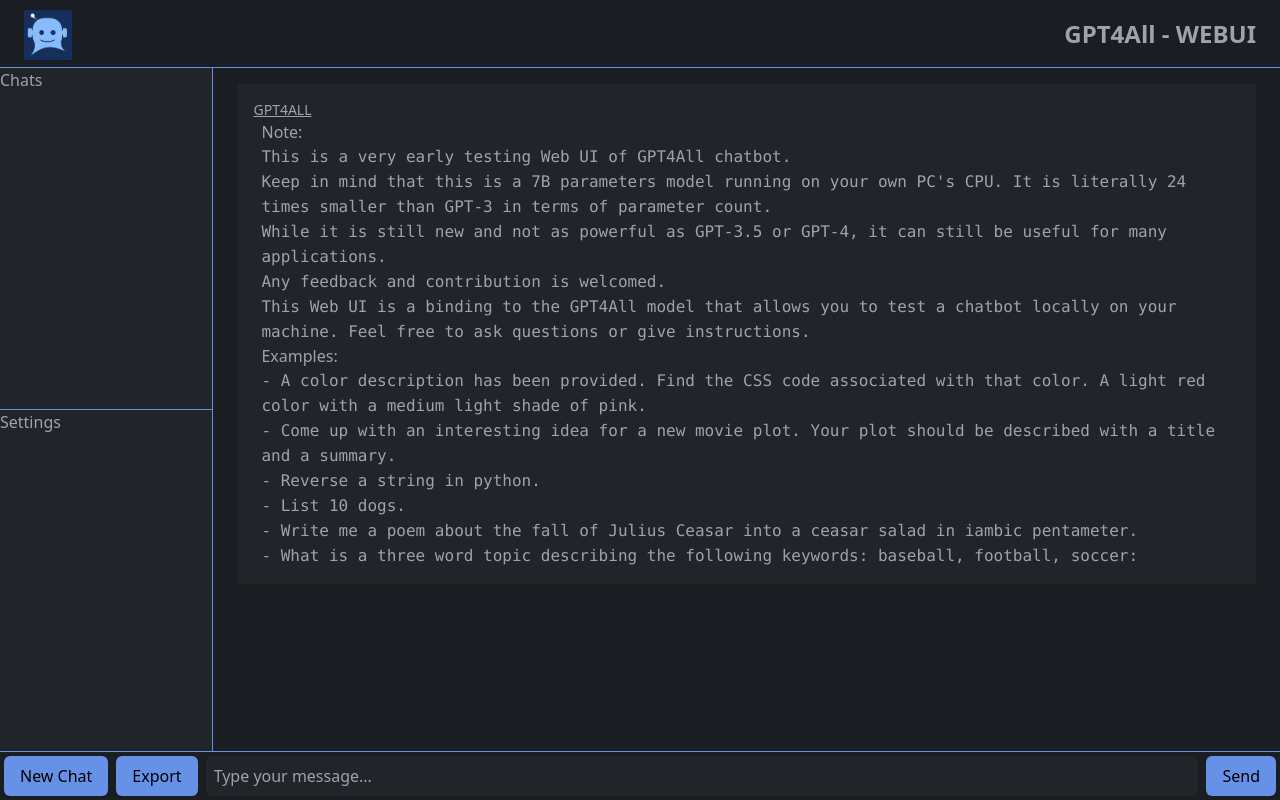
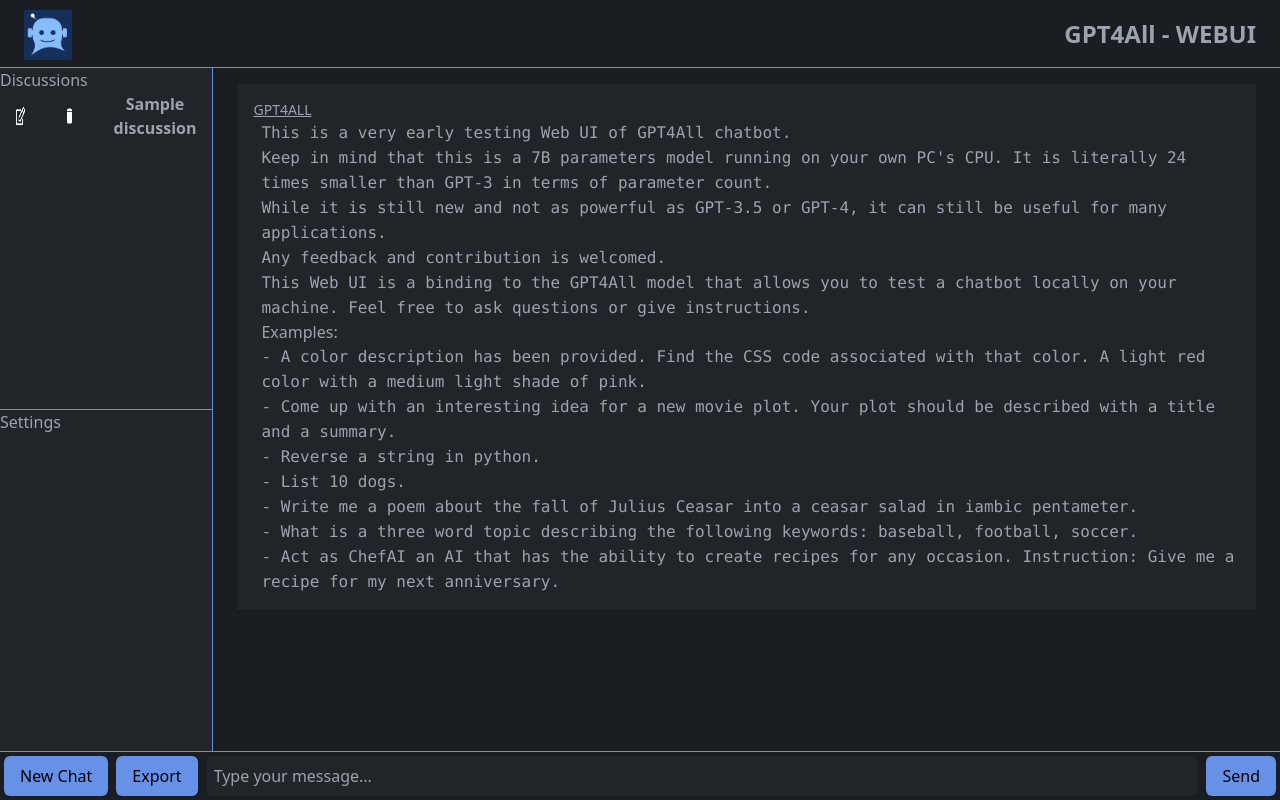
Before and after one commit to ParisNeo/Gpt4All-webui, a Flask app: page / in a window 1280 px wide. Run offline with Flask 3, Linux system fonts and the light colour scheme; tables that the repository leaves empty hold one stand-in row (values such as "Sample post").

Commit message:
first steps towards messages history

```diff
--- a/app.py
+++ b/app.py
@@ -31,11 +31,36 @@ class Discussion:
             conn.commit()
         return Discussion(discussion_id, db_path)
 
+    @staticmethod
+    def get_discussion(db_path='database.db', id=0):
+        return Discussion(id, db_path)
+
     def add_message(self, sender, content):
         with sqlite3.connect(self.db_path) as conn:
             cur = conn.cursor()
             cur.execute('INSERT INTO message (sender, content, discussion_id) VALUES (?, ?, ?)',
                          (sender, content, self.discussion_id))
+            conn.commit()
+    @staticmethod
+    def get_discussions(db_path):
+        with sqlite3.connect(db_path) as conn:
+            cursor = conn.cursor()
+            cursor.execute('SELECT * FROM discussion')
+            rows = cursor.fetchall()
+        return [{'id': row[0], 'title': row[1]} for row in rows]
+
+    @staticmethod
+    def rename(db_path, discussion_id, title):
+        with sqlite3.connect(db_path) as conn:
+            cursor = conn.cursor()
+            cursor.execute('UPDATE discussion SET title=? WHERE id=?', (title, discussion_id))
+            conn.commit()
+
+    def delete_discussion(self):
+        with sqlite3.connect(self.db_path) as conn:
+            cur = conn.cursor()
+            cur.execute('DELETE FROM message WHERE discussion_id=?', (self.discussion_id,))
+            cur.execute('DELETE FROM discussion WHERE id=?', (self.discussion_id,))
             conn.commit()
 
     def get_messages(self):
@@ -101,7 +126,7 @@ print("Ok")
 
 
 
-app = Flask("GPT4All-WebUI")
+app = Flask("GPT4All-WebUI", static_url_path='/static', static_folder='static')
 class Gpt4AllWebUI():
     def __init__(self, chatbot_bindings, app, db_path='database.db') -> None:
         self.current_discussion = None
@@ -114,6 +139,12 @@ class Gpt4AllWebUI():
         self.add_endpoint('/export', 'export', self.export, methods=['GET'])
         self.add_endpoint('/new_discussion', 'new_discussion', self.new_discussion, methods=['GET'])
         self.add_endpoint('/bot', 'bot', self.bot, methods=['POST'])
+        self.add_endpoint('/discussions', 'discussions', self.discussions, methods=['GET'])
+        self.add_endpoint('/rename', 'rename', self.rename, methods=['POST'])
+        self.add_endpoint('/get_messages', 'get_messages', self.get_messages, methods=['POST'])
+        self.add_endpoint('/delete_discussion', 'delete_discussion', self.delete_discussion, methods=['POST'])
+
+
         # Chatbot conditionning
         # response = self.chatbot_bindings.prompt("This is a discussion between A user and an AI. AI responds to user questions in a helpful manner. AI is not allowed to lie or deceive. AI welcomes the user\n### Response:")
         # print(response)
@@ -195,7 +226,7 @@ class Gpt4AllWebUI():
                 return "\n".join(bot_says)
     def bot(self):
         self.stop=True
-        with sqlite3.connect('database.db') as conn:
+        with sqlite3.connect(self.db_path) as conn:
             try:
                 if self.current_discussion is None or not last_discussion_has_messages():
                     self.current_discussion=Discussion.create_discussion(self.db_path)
@@ -218,6 +249,40 @@ class Gpt4AllWebUI():
                 print(ex)
                 msg = traceback.print_exc()
                 return "<b style='color:red;'>Exception :<b>"+str(ex)+"<br>"+traceback.format_exc()+"<br>Please report exception"
+
+    def discussions(self):
+        try:
+            discussions = Discussion.get_discussions(self.db_path)
+            return jsonify(discussions)
+        except Exception as ex:
+            print(ex)
+            msg = traceback.print_exc()
+            return "<b style='color:red;'>Exception :<b>"+str(ex)+"<br>"+traceback.format_exc()+"<br>Please report exception"
+
+    def rename(self):
+        data = request.get_json()
+        id = data['id']
+        title = data['title']
+        Discussion.rename(self.db_path, id, title)
+        return "renamed successfully"
+
+    def get_messages(self):
+        data = request.get_json()
+        id = data['id']
+        self.current_discussion = Discussion(id,self.db_path)
+        messages = self.current_discussion.get_messages()
+        return jsonify({"messages":messages})
+
+
+    def delete_discussion(self):
+        data = request.get_json()
+        id = data['id']
+        self.current_discussion = Discussion(id, self.db_path)
+        self.current_discussion.delete_discussion()
+        self.current_discussion = None
+        return jsonify({})
+
+
     def new_discussion(self):
         self.chatbot_bindings.close()
         self.chatbot_bindings.open()
--- a/static/css/chat.css
+++ b/static/css/chat.css
@@ -761,7 +761,7 @@ video {
   position: absolute;
   left: 8px;
   width: 8px;
-  background: #000;
+  background: #fff;
   animation: lds-facebook 1.2s cubic-bezier(0, 0.5, 0.5, 1) infinite;
 }
 .lds-facebook div:nth-child(1) {
--- a/static/js/chat.js
+++ b/static/js/chat.js
@@ -186,6 +186,7 @@ link.click();
 
 
 const newDiscussionBtn = document.querySelector('#new-discussion-btn');
+
 newDiscussionBtn.addEventListener('click', () => {
   const discussionName = prompt('Enter a name for the new discussion:');
   if (discussionName) {
@@ -209,23 +210,257 @@ newDiscussionBtn.addEventListener('click', () => {
   }
 });
 
+// Populate discussions list
+const discussionsList = document.querySelector('#discussions-list');
+fetch('/discussions')
+  .then(response => response.json())
+  .then(discussions => {
+    discussions.forEach(discussion => {
+      const buttonWrapper = document.createElement('div');
+      buttonWrapper.classList.add('flex', 'space-x-2', 'mt-2');
+
+      const renameButton = document.createElement('button');
+      renameButton.classList.add('bg-green-500', 'hover:bg-green-700', 'text-white', 'font-bold', 'py-2', 'px-4', 'rounded');
+      const renameImg = document.createElement('img');
+      renameImg.src = "/static/images/edit_discussion.png";
+      renameImg.style.width='20px'
+      renameImg.style.height='20px'
+      renameButton.appendChild(renameImg);
+
+      //renameButton.style.backgroundImage = "/rename_discussion.svg"; //.textContent = 'Rename';
+      renameButton.addEventListener('click', () => {
+        const dialog = document.createElement('dialog');
+        dialog.classList.add('bg-white', 'rounded', 'p-4');
+
+        const inputLabel = document.createElement('label');
+        inputLabel.textContent = 'New name: ';
+        const inputField = document.createElement('input');
+        inputField.classList.add('border', 'border-gray-400', 'rounded', 'py-1', 'px-2');
+        inputField.setAttribute('type', 'text');
+        inputField.setAttribute('name', 'title');
+        inputField.setAttribute('value', discussion.title);
+        inputLabel.appendChild(inputField);
+        dialog.appendChild(inputLabel);
+
+        const cancelButton = document.createElement('button');
+        cancelButton.textContent = 'Cancel';
+        cancelButton.addEventListener('click', () => {
+          dialog.close();
+        });
+
+        const renameConfirmButton = document.createElement('button');
+        renameConfirmButton.classList.add('bg-green-500', 'hover:bg-green-700', 'text-white', 'font-bold', 'py-2', 'px-4', 'rounded', 'ml-2');
+        renameConfirmButton.textContent = 'Rename';
+        renameConfirmButton.addEventListener('click', () => {
+          const newTitle = inputField.value;
+          if (newTitle === '') {
+            alert('New name cannot be empty');
+          } else {
+            fetch('/rename', {
+              method: 'POST',
+              headers: {
+                'Content-Type': 'application/json'
+              },
+              body: JSON.stringify({ id: discussion.id, title: newTitle })
+            })
+            .then(response => {
+              if (response.ok) {
+                discussion.title = newTitle;
+                discussionButton.textContent = newTitle;
+                dialog.close();
+              } else {
+                alert('Failed to rename discussion');
+              }
+            })
+            .catch(error => {
+              console.error('Failed to rename discussion:', error);
+              alert('Failed to rename discussion');
+            });
+          }
+        });
+
+        dialog.appendChild(cancelButton);
+        dialog.appendChild(renameConfirmButton);
+        document.body.appendChild(dialog);
+        dialog.showModal();
+      });
+      const deleteButton = document.createElement('button');
+      deleteButton.classList.add('bg-green-500', 'hover:bg-green-700', 'text-white', 'font-bold', 'py-2', 'px-4', 'rounded');
+      const deleteImg = document.createElement('img');
+      deleteImg.src = "/static/images/delete_discussion.png";
+      deleteImg.style.width='20px'
+      deleteImg.style.height='20px'
+
+      deleteButton.addEventListener('click', () => {
+        fetch('/delete_discussion', {
+            method: 'POST',
+            headers: {
+              'Content-Type': 'application/json'
+            },
+            body: JSON.stringify({ id: discussion.id})
+          })
+          .then(response => {
+            if (response.ok) {
+                buttonWrapper.parentElement.remove();
+            } else {
+              alert('Failed to delete discussion');
+            }
+          })
+          .catch(error => {
+            console.error('Failed to delete discussion:', error);
+            alert('Failed to delete discussion');
+          });
+
+      });
+
+      deleteButton.appendChild(deleteImg);
+      deleteButton.addEventListener('click', () => {
+
+      });
+
+      const discussionButton = document.createElement('button');
+      discussionButton.classList.add('bg-blue-500', 'hover:bg-blue-700', 'text-white', 'font-bold', 'py-2', 'px-4', 'rounded');
+      discussionButton.textContent = discussion.title;
+      discussionButton.addEventListener('click', () => {
+        // send query with discussion id to reveal discussion messages
+        fetch('/get_messages', {
+            method: 'POST',
+            headers: {
+              'Content-Type': 'application/json'
+            },
+            body: JSON.stringify({ id: discussion.id })
+          })
+          .then(response => {
+            if (response.ok) {
+                var container = document.getElementById("chat-window");
+                container.innerHTML = "";
+                response.json().then(messages => {
+                    messages.forEach(message => {
+                        addUserMessage(message.sender, message.content);
+                    });
+                });
+            } else {
+              alert('Failed to querry the discussion');
+            }
+          })
+          .catch(error => {
+            console.error('Failed to rename discussion:', error);
+            alert('Failed to rename discussion');
+          });
+        console.log(`Showing messages for discussion ${discussion.id}`);
+      });
 
 
-function add_collapsible_div(text, id){
-    output = `
-    <div class="collapsible">
-    <div class="collapsible-header" click=uncollapse('${id}')>
-      <h3 style='text-decoration: underline;' >Click to Expand/Collapse</h3>
-    </div>
-    <div id="${id}" class="collapsible-content">
-      <p>${text}</p>
-    </div>
-  </div>`;
-  return output
-}
+      buttonWrapper.appendChild(renameButton);
+      buttonWrapper.appendChild(deleteButton);
+      buttonWrapper.appendChild(discussionButton);
+      discussionsList.appendChild(buttonWrapper);
+    });
+})
+.catch(error => {
+console.error('Failed to get discussions:', error);
+alert('Failed to get discussions');
+});
 
-welcome_message = `
-Note:</b><br>
+
+
+
+
+
+
+function add_collapsible_div(discussion_title, text, id) {
+    // Create the outer box element
+    const box = document.createElement('div');
+    box.classList.add('bg-gray-100', 'rounded-lg', 'p-4');
+
+    // Create the title element
+    const title = document.createElement('h2');
+    title.classList.add('text-lg', 'font-medium');
+    title.textContent = discussion_title;
+
+    // Create the toggle button element
+    const toggleBtn = document.createElement('button');
+    toggleBtn.classList.add('focus:outline-none');
+    toggleBtn.id = `${id}-toggle-btn`;
+
+    // Create the expand icon element
+    const expandIcon = document.createElement('path');
+    expandIcon.id = `${id}-expand-icon`;
+    expandIcon.setAttribute('d', 'M5 5h10v10H5z');
+
+    // Create the collapse icon element
+    const collapseIcon = document.createElement('path');
+    collapseIcon.id = `${id}-collapse-icon`;
+    collapseIcon.setAttribute('d', 'M7 10h6');
+
+    // Add the icons to the toggle button element
+    toggleBtn.appendChild(expandIcon);
+    toggleBtn.appendChild(collapseIcon);
+
+    // Create the content element
+    const content = document.createElement('div');
+    content.id = `${id}-box-content`;
+    content.classList.add('mt-4');
+    content.textContent = text;
+    // Add the title, toggle button, and content to the box element
+    // Create the title and toggle button container element
+    const titleToggleContainer = document.createElement('div');
+    titleToggleContainer.classList.add('flex', 'justify-between', 'items-center');
+
+    // Add the title and toggle button to the container element
+    titleToggleContainer.appendChild(title);
+    titleToggleContainer.appendChild(toggleBtn);
+
+    // Add the container element to the box element
+    box.appendChild(titleToggleContainer);
+    box.appendChild(content);
+
+    // Add the box to the document
+    document.body.appendChild(box);
+
+    // Add the CSS styles to the head of the document
+    const css = `
+      #${id}-box-content {
+        max-height: 0;
+        overflow: hidden;
+        transition: max-height 0.2s ease-out;
+      }
+
+      #${id}-box-content.expanded {
+        max-height: 1000px;
+        transition: max-height 0.5s ease-in;
+      }
+
+      #${id}-toggle-btn:focus #${id}-collapse-icon {
+        display: block;
+      }
+
+      #${id}-toggle-btn:focus #${id}-expand-icon {
+        display: none;
+      }
+
+      #${id}-collapse-icon {
+        display: none;
+      }
+    `;
+    const head = document.head || document.getElementsByTagName('head')[0];
+    const style = document.createElement('style');
+    style.type = 'text/css';
+    style.appendChild(document.createTextNode(css));
+    head.appendChild(style);
+
+    // Add the JavaScript code to toggle the box
+    const toggleBtnEl = document.querySelector(`#${id}-toggle-btn`);
+    const boxContentEl = document.querySelector(`#${id}-box-content`);
+
+    toggleBtnEl.addEventListener('click', function() {
+      boxContentEl.classList.toggle('expanded');
+    });
+    return box
+  }
+
+const text = `
+<div>
 <code>This is a very early testing Web UI of GPT4All chatbot.
 <br>Keep in mind that this is a 7B parameters model running on your own PC's CPU. It is literally 24 times smaller than GPT-3 in terms of parameter count.
 <br>While it is still new and not as powerful as GPT-3.5 or GPT-4, it can still be useful for many applications.
@@ -239,11 +474,14 @@ Note:</b><br>
 - Reverse a string in python.<br>
 - List 10 dogs.<br>
 - Write me a poem about the fall of Julius Ceasar into a ceasar salad in iambic pentameter.<br>
-- What is a three word topic describing the following keywords: baseball, football, soccer:<br>
+- What is a three word topic describing the following keywords: baseball, football, soccer.<br>
+- Act as ChefAI an AI that has the ability to create recipes for any occasion. Instruction: Give me a recipe for my next anniversary.<br>
 </code>
-`
+</div>
+`;
+//welcome_message = add_collapsible_div("Note:", text, 'hints');
 
-addBotMessage("GPT4ALL",welcome_message);
+addBotMessage("GPT4ALL",text);
 
 // Code for collapsable text
 const collapsibles = document.querySelectorAll('.collapsible');
--- a/templates/chat.html
+++ b/templates/chat.html
@@ -11,8 +11,13 @@
     </div>
     <main class="h-full flex flex-col md:flex-row overflow-hidden max-h-full">
         <section class="w-full md:w-1/3 lg:w-1/4 xl:w-1/5 bg-secondary flex md:flex-col md:border-r border-accent sm:border-b md:border-b-0">
-            <section class="md:h-1/2 md:border-b border-accent flex">
-              <p>Chats</p>
+            <section class="md:h-1/2 md:border-b border-accent flex flex md:flex-col">
+                <div>
+                    <h1>Discussions</h1>
+                </div>
+                <div id="discussions-list" class="h-96 overflow-y-auto">
+
+                </div>
             </section>
             <section class="md:h-1/2 flex sm:space-x-reverse">
               <p>Settings</p>
```
Also changed, not shown: static/images/delete_discussion.png (added), static/images/edit_discussion.png (added), static/images/rename_discussion.svg (added).
